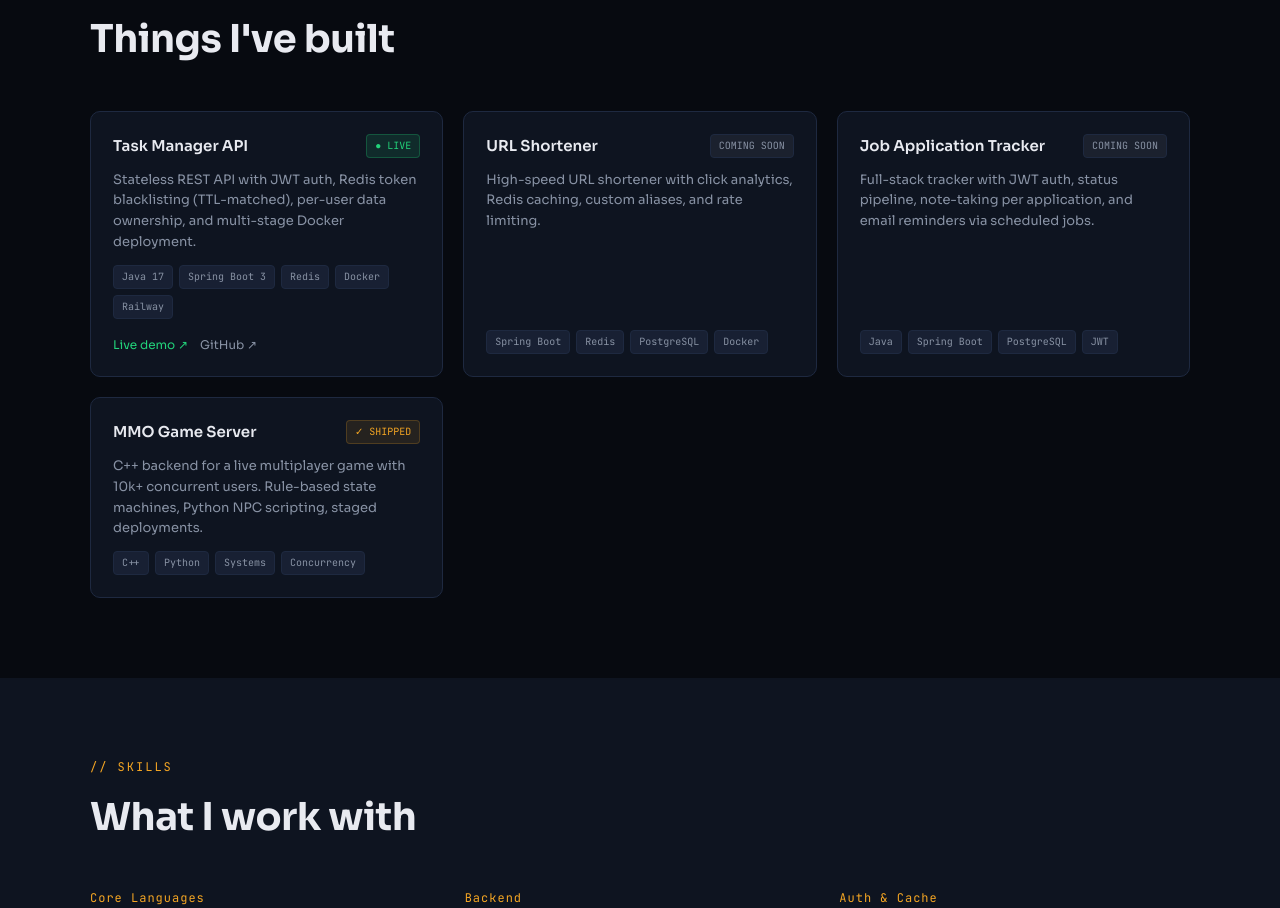
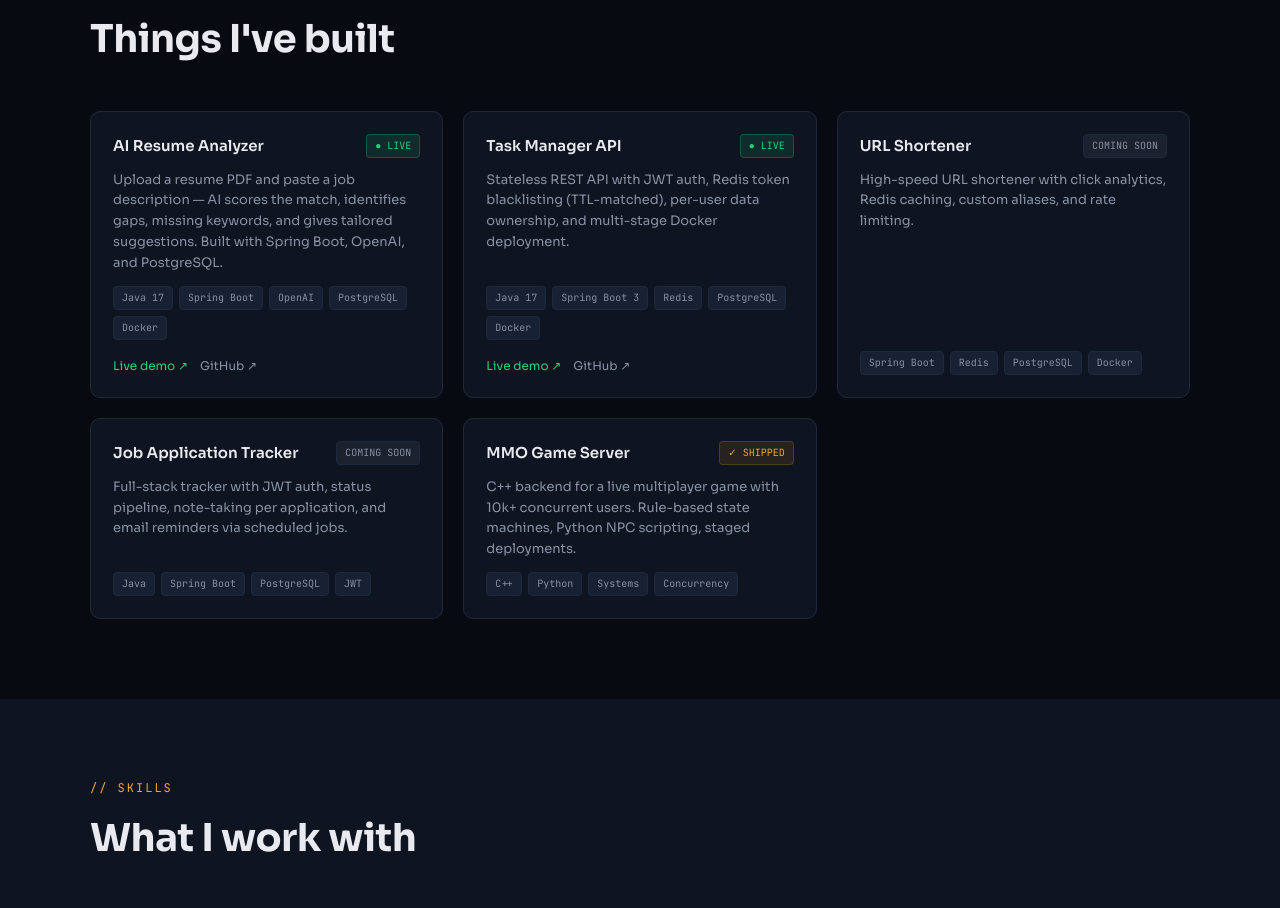
Before and after one commit to Nikhil-001/nikhil-portfolio, a React (Vite) app: page / in a window 1280 px wide. Shown: the part 900-1808 px from the top of the page. Built offline with nearby package versions, Linux system fonts and the light colour scheme.

Commit message:
add AI resume analyzer project

```diff
--- a/src/App.jsx
+++ b/src/App.jsx
@@ -4,10 +4,18 @@ import './App.css'
 
 const PROJECTS = [
   {
+    name: 'AI Resume Analyzer',
+    status: 'live',
+    desc: 'Upload a resume PDF and paste a job description — AI scores the match, identifies gaps, missing keywords, and gives tailored suggestions. Built with Spring Boot, OpenAI, and PostgreSQL.',
+    tags: ['Java 17', 'Spring Boot', 'OpenAI', 'PostgreSQL', 'Docker'],
+    live: 'https://YOUR-RAILWAY-URL.up.railway.app',
+    github: 'https://github.com/Nikhil-001/resume-analyzer',
+  },
+  {
     name: 'Task Manager API',
     status: 'live',
     desc: 'Stateless REST API with JWT auth, Redis token blacklisting (TTL-matched), per-user data ownership, and multi-stage Docker deployment.',
-    tags: ['Java 17', 'Spring Boot 3', 'Redis', 'Docker', 'Railway'],
+    tags: ['Java 17', 'Spring Boot 3', 'Redis', 'PostgreSQL', 'Docker'],
     live: 'https://taskapi-production-3f0b.up.railway.app/swagger-ui.html',
     github: 'https://github.com/Nikhil-001/taskapi',
   },
```
